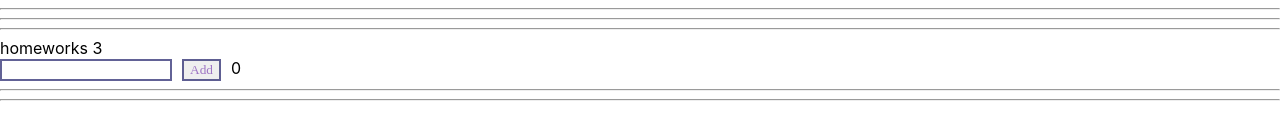
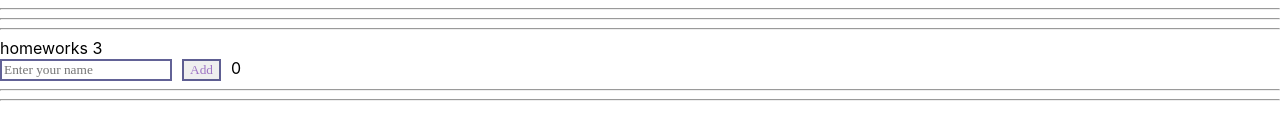
Before and after one commit to DubrovskayaDarya/homework01, a React (Create React App) app: page / in a window 1280 px wide. Shown: the part 335-474 px from the top of the page. Built offline with nearby package versions, Linux system fonts and the light colour scheme.

Commit message:
some polish in the 3rd hwr

```diff
--- a/src/p2-homeworks/h3/Greeting.tsx
+++ b/src/p2-homeworks/h3/Greeting.tsx
@@ -24,6 +24,7 @@ const Greeting: React.FC<GreetingPropsType> = (
                 onChange={setNameCallback}
                 className={inputClass}
                 onKeyPress={onKeyPressHandler}
+                placeholder={"Enter your name"}
             />
             <span>{error}</span>
             <button className={s.button} onClick={addUser}> Add </button>
```
